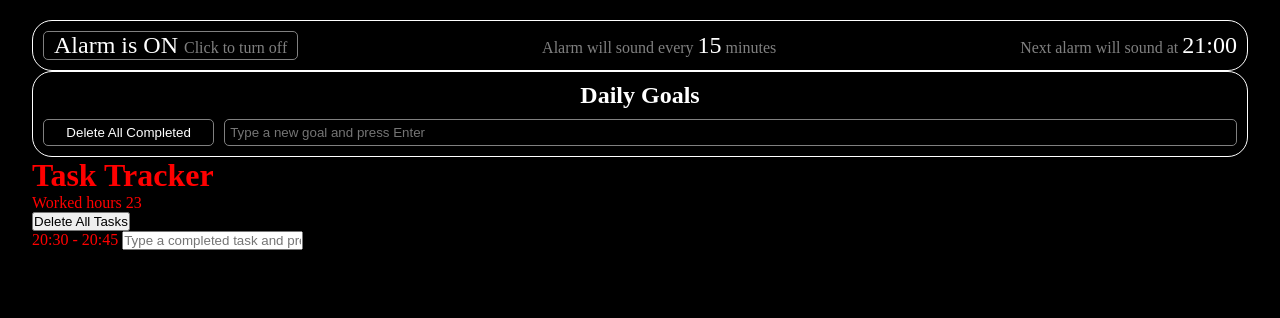
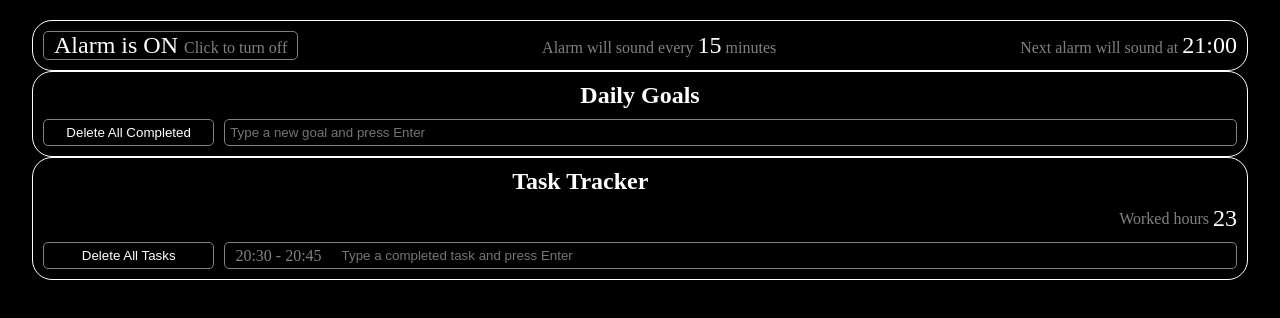
Before and after one commit to danifromecuador/plannywise_draft, a React (Vite) app: page / in a window 1280 px wide. Shown: the top 318 px of the page. Built offline with nearby package versions, Linux system fonts and the light colour scheme.

Commit message:
Style Tasks component

```diff
--- a/src/tasks/Tasks.css
+++ b/src/tasks/Tasks.css
@@ -1,5 +1,83 @@
 /* src/tasks/Tasks.css */
 
 .tasks {
-  color: red;
+  width: 100%;
+  border: 1px solid white;
+  border-radius: 20px;
+  padding: 10px;
+  display: flex;
+  flex-direction: column;
+  row-gap: 10px;
 }
+
+.tasks ul,
+.tasks li {
+  list-style: none;
+}
+
+.tasks h1 {
+  text-align: center;
+  font-size: 1.5rem;
+  width: 90%;
+}
+
+.tasks ul {
+  border: 1px solid gray;
+  border-radius: 5px;
+  padding: 10px;
+  color: gray;
+}
+
+.tasks-worked-hours {
+  display: flex;
+  justify-content: flex-end;
+  align-items: center;
+  color: gray;
+}
+
+.tasks-worked-hours-number {
+  font-size: 1.5rem;
+  color: white;
+}
+
+.tasks button {
+  background-color: transparent;
+  color: white;
+  border: 1px solid gray;
+  border-radius: 5px;
+  width: 200px;
+  padding: 5px;
+  cursor: pointer;
+}
+
+.tasks .interval-and-input {
+  border: 1px solid gray;
+  border-radius: 5px;
+  width: 100%;
+  display: flex;
+  align-items: center;
+  column-gap: 10px;
+}
+
+.tasks .interval-and-input-interval {
+  width: 120px;
+  text-align: center;
+  color: gray;
+}
+
+.tasks .interval-and-input input {
+  background-color: transparent;
+  color: white;
+  border: none;
+  width: 100%;
+  outline: none;
+}
+
+.delete-btn-and-interval-and-input {
+  display: flex;
+  column-gap: 10px;
+}
+
+.hide {
+  display: none;
+}
--- a/src/tasks/Tasks.jsx
+++ b/src/tasks/Tasks.jsx
@@ -27,17 +27,18 @@ export const Tasks = () => {
 
   return (
     <div className="tasks">
-      <h1>Task Tracker</h1>
-      <span>Worked hours {taskStore.workedHours}</span>
-      <ul>
+        <h1>Task Tracker</h1>
+        <span className='tasks-worked-hours'>Worked hours&nbsp;<span className='tasks-worked-hours-number'>{taskStore.workedHours}</span> </span>
+
+      <ul className={taskStore.completedTasks.length === 0 ? "hide" : ""}>
         {
-          taskStore.completedTasks.map((ct) => (<li key={ct.interval}>{ct.interval}{ct.text}</li>))
+          taskStore.completedTasks.map((ct) => (<li key={ct.interval}>{ct.interval}&nbsp;&nbsp;&nbsp;{ct.text}</li>))
         }
       </ul>
-      <div >
+      <div className='delete-btn-and-interval-and-input'>
         <button onClick={() => taskStore.deleteAllTasks()}>Delete All Tasks</button>
-        <div>
-          <span>{taskStore.previousInterval()}</span>
+        <div className='interval-and-input'>
+          <span className='interval-and-input-interval'>{taskStore.previousInterval()}</span>
           <input
             type="text"
             placeholder='Type a completed task and press Enter'
--- a/src/todo/Todo.css
+++ b/src/todo/Todo.css
@@ -62,10 +62,6 @@
   outline: none;
 }
 
-/* .todo input:active {
-  border: none;
-} */
-
 .todo-done {
   color: gray;
   text-decoration-line: line-through;
```
